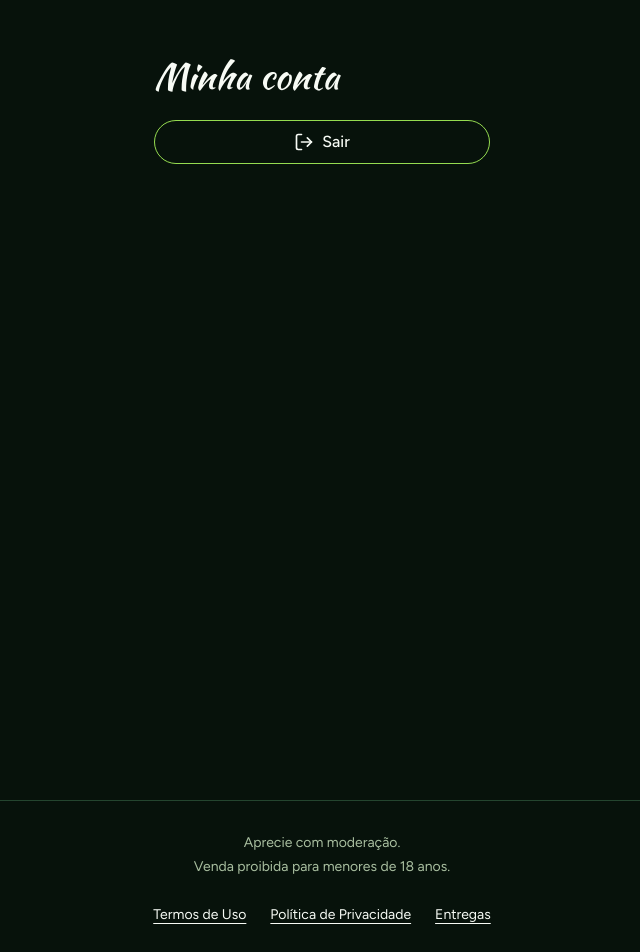
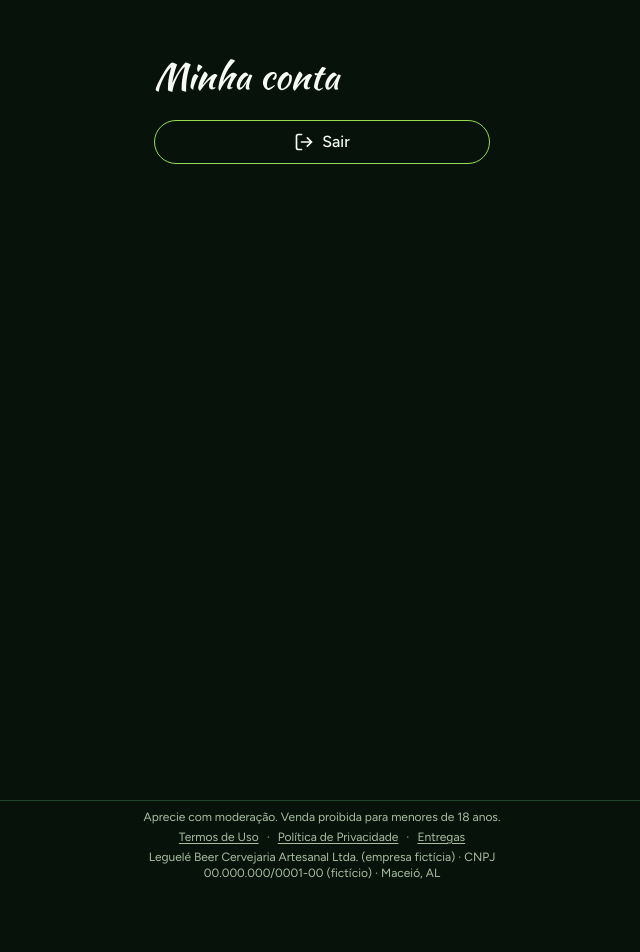
Before and after one commit to DiegoLCirqueira/Leguel-Beer, a Next.js app in the folder apps/web/: page /conta in a window 1280 px wide. Shown: the top 952 px of the page, without its empty margins (318-958 px from the left). After the commit the page ends 889 px from the top, so only its background shows below. Built offline with nearby package versions, Linux system fonts and the light colour scheme.

Commit message:
:ok_hand: style(web): reduz o rodapé a um detalhe discreto, com links em linha e toque de 24 px

```diff
--- a/apps/web/src/components/site/site-footer.tsx
+++ b/apps/web/src/components/site/site-footer.tsx
@@ -7,21 +7,27 @@ const LINKS = [
   { href: "/entregas", rotulo: "Entregas" },
 ];
 
+/** Rodapé discreto, só um detalhe: texto de 12 px, links em linha e cor texto-suave. */
 export function SiteFooter() {
   return (
-    <footer className="relative flex flex-col items-center gap-4 border-t border-borda bg-fundo px-6 py-8 pb-[max(2rem,env(safe-area-inset-bottom,0px))] text-center text-sm text-texto-suave">
-      <div className="flex flex-col gap-1">
-        {AVISOS_RODAPE.map((aviso) => (
-          <p key={aviso}>{aviso}</p>
+    <footer className="relative flex flex-col items-center border-t border-borda bg-fundo px-4 py-2 pb-[max(0.5rem,env(safe-area-inset-bottom,0px))] text-center text-xs leading-4 text-texto-suave">
+      <p>
+        {AVISOS_RODAPE.map((aviso, indice) => (
+          <span key={aviso}>
+            {indice > 0 ? " " : null}
+            {aviso}
+          </span>
         ))}
-      </div>
+      </p>
       <nav aria-label="Páginas legais">
-        <ul className="flex flex-wrap justify-center gap-x-6 gap-y-1">
-          {LINKS.map(({ href, rotulo }) => (
-            <li key={href}>
+        <ul className="flex flex-wrap items-center justify-center">
+          {LINKS.map(({ href, rotulo }, indice) => (
+            <li key={href} className="flex items-center">
+              {indice > 0 ? <span aria-hidden="true">·</span> : null}
+              {/* Visual de 12 px; a área de toque de 24 px (WCAG 2.5.8) vem do padding. */}
               <Link
                 href={href}
-                className="inline-flex min-h-11 items-center text-texto underline underline-offset-4 hover:text-primaria focus-visible:outline-2 focus-visible:outline-offset-2 focus-visible:outline-primaria"
+                className="inline-flex min-h-6 items-center px-2 underline underline-offset-2 hover:text-texto focus-visible:outline-2 focus-visible:outline-offset-1 focus-visible:outline-primaria"
               >
                 {rotulo}
               </Link>
@@ -29,7 +35,7 @@ export function SiteFooter() {
           ))}
         </ul>
       </nav>
-      <p className="max-w-sm text-xs">
+      <p className="max-w-sm">
         Leguelé Beer Cervejaria Artesanal Ltda. (empresa fictícia) · CNPJ 00.000.000/0001-00
         (fictício) · Maceió, AL
       </p>
```
